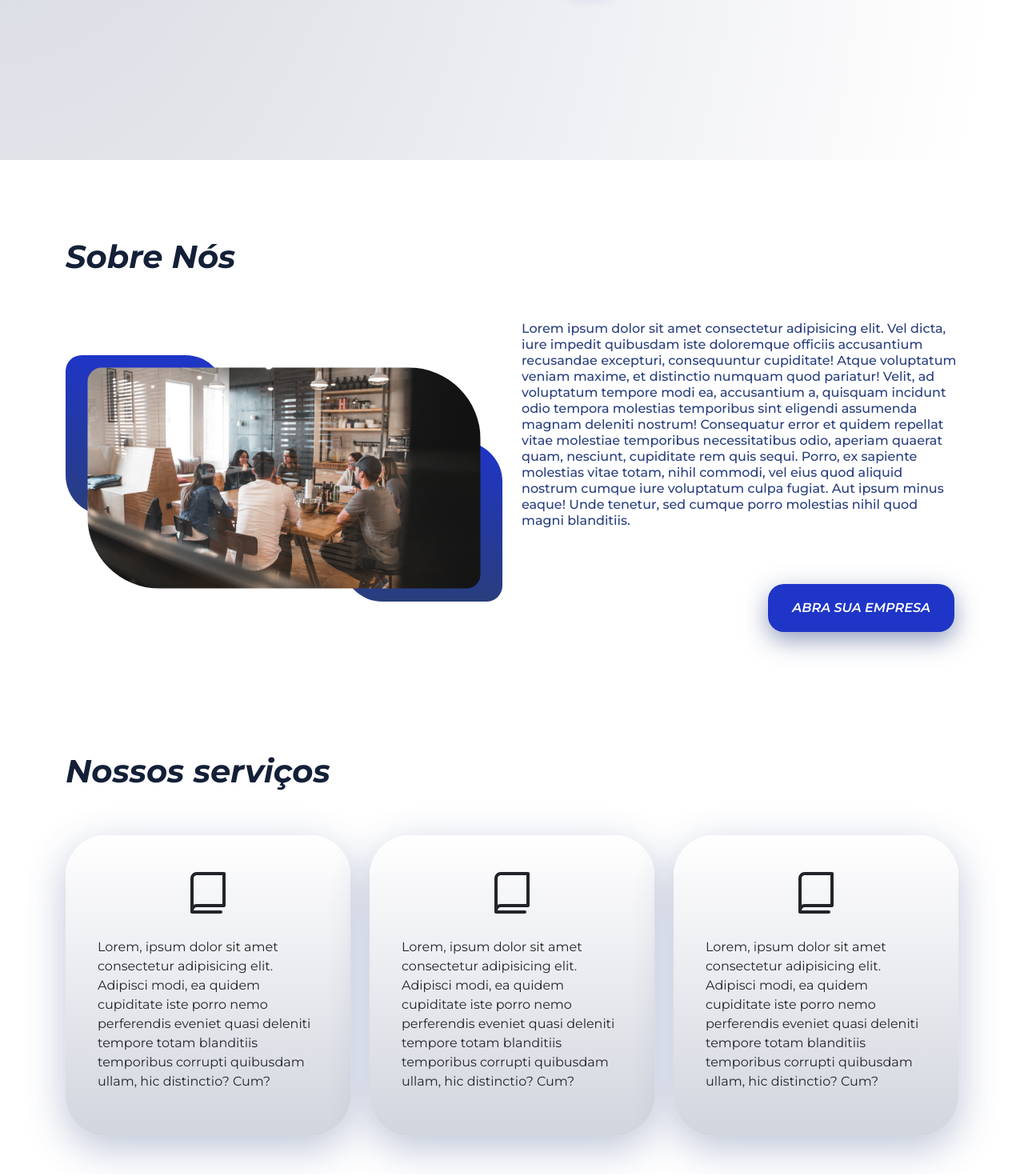
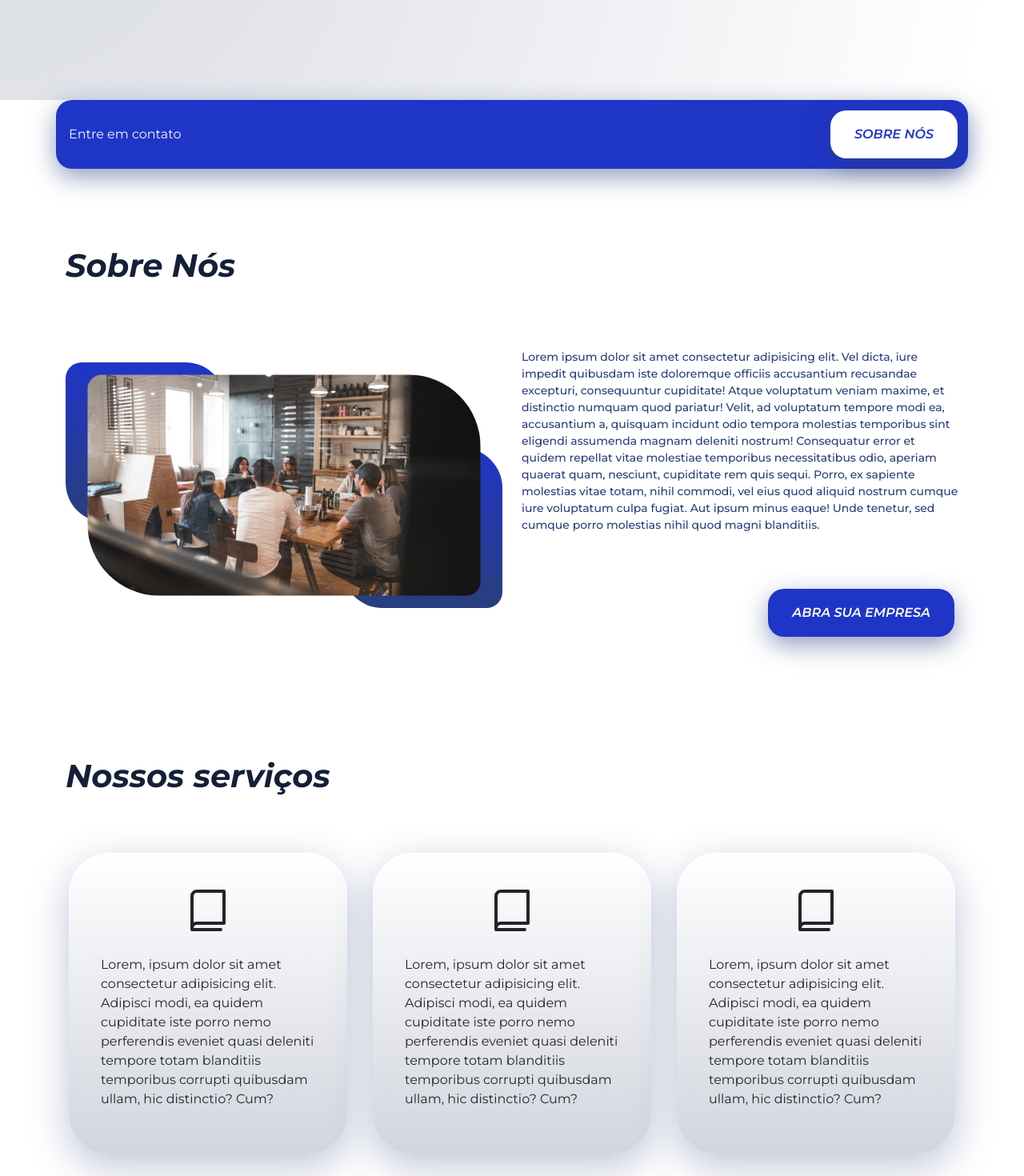
Before and after one commit to renatogsantos/otec-site, a Next.js app: page / in a window 1280 px wide. Shown: the part 600-2070 px from the top of the page at 80% size. Built offline with nearby package versions, Linux system fonts and the light colour scheme.

Commit message:
ajustes de tela

```diff
--- a/pages/index.jsx
+++ b/pages/index.jsx
@@ -38,6 +38,14 @@ export default function Home() {
             </Row>
           </Container>
         </Container>
+        <Container className="blue-box d-flex align-items-center justify-content-between p-2 text-light">
+          <div className="px-2">
+            <span>Entre em contato</span>
+          </div>
+          <div>
+            <ButtonTwo title="sobre nós" link="#about" target={false} />
+          </div>
+        </Container>
       </section>
 
       <section id="about">
@@ -59,7 +67,7 @@ export default function Home() {
                 </div>
               </Col>
               <Col className="col-12 col-lg-6 d-flex flex-column align-items-end">
-                <p className="p-16 pb-5">
+                <p className="p-14 pb-5 pt-4">
                   Lorem ipsum dolor sit amet consectetur adipisicing elit. Vel
                   dicta, iure impedit quibusdam iste doloremque officiis
                   accusantium recusandae excepturi, consequuntur cupiditate!
@@ -86,13 +94,13 @@ export default function Home() {
           <Container>
             <h3 className="title-primary pb-5">Nossos serviços</h3>
             <Row>
-              <Col className="col-12 col-lg-4">
+              <Col className="col-12 col-lg-4 p-3">
                 <CardOne />
               </Col>
-              <Col className="col-12 col-lg-4">
+              <Col className="col-12 col-lg-4 p-3">
                 <CardOne />
               </Col>
-              <Col className="col-12 col-lg-4">
+              <Col className="col-12 col-lg-4 p-3">
                 <CardOne />
               </Col>
             </Row>
--- a/styles/button/ButtonOne.scss
+++ b/styles/button/ButtonOne.scss
@@ -17,19 +17,18 @@
   transition: 0.1s ease-out;
   text-align: center;
   margin: 5px;
-  max-width: 250px;
-}
 
-.button-one:hover {
+  &:hover {
     transition: 0.1s ease-in;
     transform: translateY(5px);
     box-shadow: 0px 5px 15px rgba(41, 62, 125, 0.5);
     color: $light;
   }
 
-.button-one:active {
+  &:active {
     background: $color-2;
     transform: translateY(8px);
     box-shadow: 0px 5px 5px rgba(41, 62, 125, 0.5);
     color: $light;
   }
+}
--- a/styles/button/ButtonTwo.scss
+++ b/styles/button/ButtonTwo.scss
@@ -17,19 +17,18 @@
   transition: 0.1s ease-out;
   text-align: center;
   margin: 5px;
-  max-width: 250px;
-}
 
-.button-two:hover {
+  &:hover {
     transition: 0.1s ease-in;
     transform: translateY(5px);
     box-shadow: 0px 5px 15px rgba(41, 62, 125, 0.5);
     color: $color-1;
   }
 
-.button-two:active {
+  &:active {
     background: $grey;
     transform: translateY(8px);
     box-shadow: 0px 5px 5px rgba(41, 62, 125, 0.5);
     color: $color-2;
   }
+}
--- a/styles/cards/CardOne.scss
+++ b/styles/cards/CardOne.scss
@@ -7,4 +7,10 @@
   align-items: center;
   justify-content: center;
   padding: 40px;
+  transition: 0.8s ease;
+  user-select: none;
+  &:hover {
+    transition: 0.3s ease;
+    transform: scale(1.1) translateY(-10px);
+  }
 }
--- a/styles/globals.scss
+++ b/styles/globals.scss
@@ -18,6 +18,13 @@ body {
 }
 
 .hero-1 {
-  height: 100vh;
   background: radial-gradient(100% 303.43% at 0% 0%, #d2d5de 0%, #ffffff 100%);
 }
+
+.blue-box {
+  background: $color-1;
+  border-radius: 20px;
+  box-shadow: 0px 10px 30px rgba(41, 62, 125, 0.5);
+  position: relative;
+  bottom: -50%;
+}
--- a/styles/typography.scss
+++ b/styles/typography.scss
@@ -9,12 +9,24 @@
   color: $color-3;
 }
 
+.p-14 {
+  font-family: "Montserrat";
+  font-style: normal;
+  font-weight: 500;
+  font-size: 14px;
+  line-height: auto;
+  display: flex;
+  align-items: center;
+
+  color: $color-2;
+}
+
 .p-16 {
   font-family: "Montserrat";
   font-style: normal;
   font-weight: 500;
   font-size: 16px;
-  line-height: 20px;
+  line-height: auto;
   display: flex;
   align-items: center;
 
```
Lines whose indentation alone changed are shown as unchanged.
